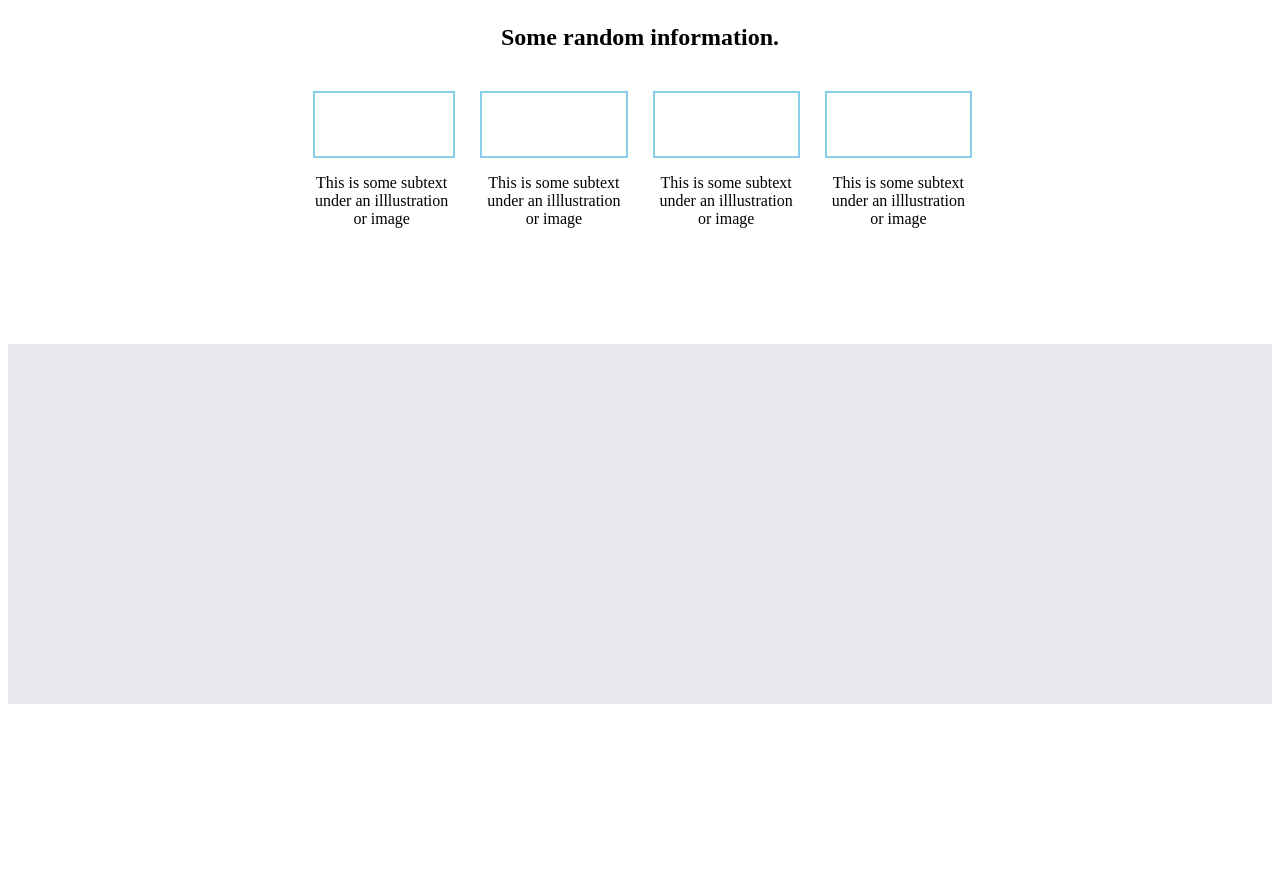
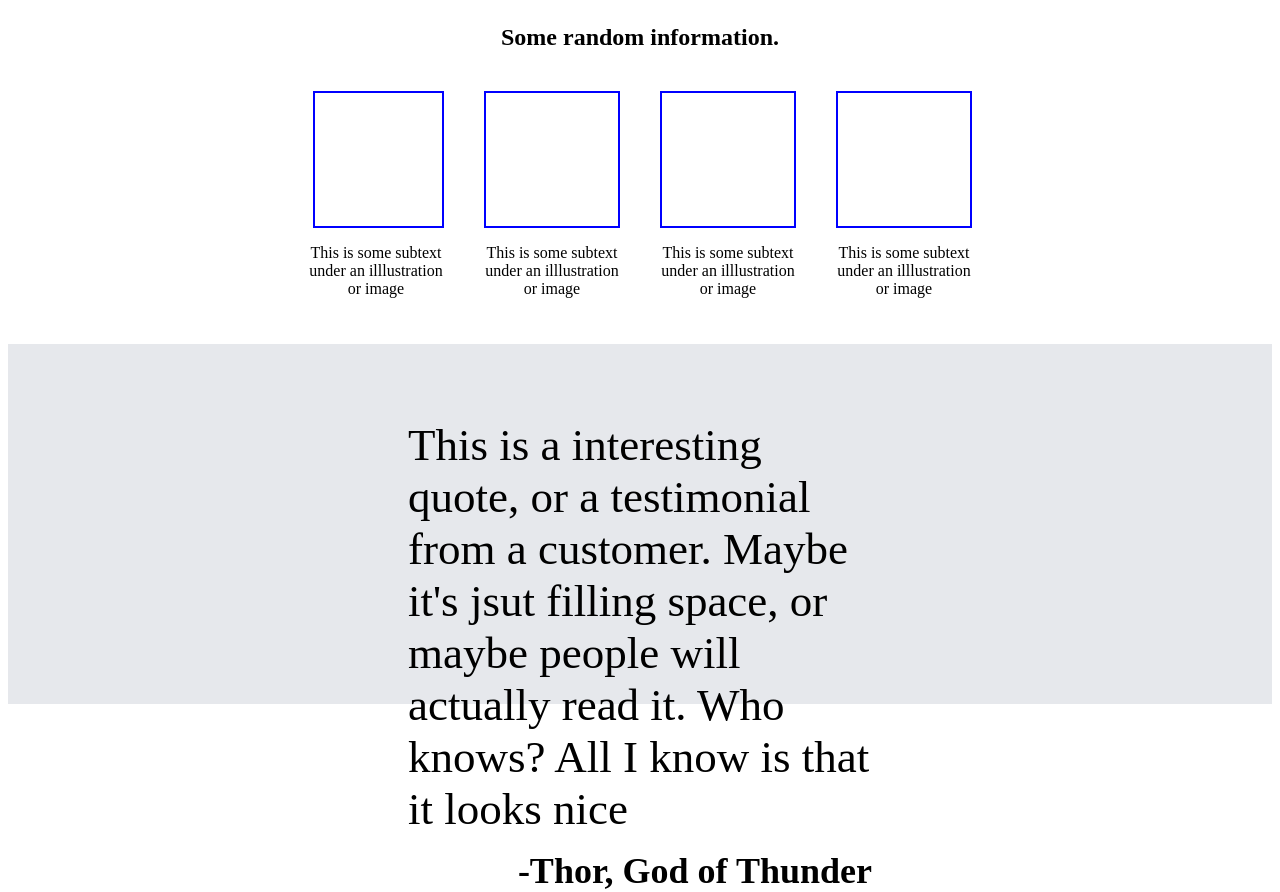
Before and after one commit to TSlaykila/LandingPageProject, a plain HTML site: page index.html in a window 1280 px wide. Shown: the part 384-1276 px from the top of the page. Before the commit the page ends 1096 px from the top, so only its background shows below. Drawn offline with Linux system fonts and the light colour scheme.

Commit message:
Finishing third quadrant of the landingpage

```diff
--- a/index.html
+++ b/index.html
@@ -48,6 +48,10 @@
             </div>
         </div>
         <div class="secondquadrantcontent">
+            <div class="second_maindiv">
+                <p id="second_firstparagraph"> This is a interesting quote, or a testimonial from a customer. Maybe it's jsut filling space, or maybe people will actually read it. Who knows? All I know is that it looks nice </p>
+                <p id="second_quote"> -Thor, God of Thunder</p>
+            </div>
         </div>
         </div class="thirdquadrantcontent">
         </div>
--- a/style.css
+++ b/style.css
@@ -94,25 +94,25 @@
     flex: 1;
     justify-content: space-between;
 
-    gap: 25px;
+    gap: 40px;
     width: 100%;
     height: 100%;
     padding-top: 20px;
     padding-right:300px ;
     padding-left: 300px;
-    padding-bottom: 100px;
+    padding-bottom: 30px;
 
 }
 .first_insidebox01{
     box-sizing: border-box;
     flex-grow: 1;
-    border: 2px, solid, skyblue;
+    border: 2px, solid, blue;
     margin-left: 5px;
 }
 .first_insidebox{
     box-sizing: border-box;
     flex-grow: 1;
-    border: 2px, solid, skyblue;
+    border: 2px, solid, blue;
 }
 
 .first_flexbox, .first_flexbox02, .first_flexbox03, .first_flexbox04{
@@ -133,6 +133,31 @@
 }
 
 .secondquadrantcontent{
+    display: flex;
+    box-sizing: border-box;
+    flex-direction: column;
     height: 45vh;
     background-color: lch(92 2.2 266.43);
+    padding: 75px 400px 75px 400px
 }
+
+#second_firstparagraph{
+    font-size:45px;
+    font-family:light italic;
+    display: flex;
+    text-wrap: wrap;
+    padding: 0;
+    margin: 0;
+}
+
+#second_quote{
+    padding: 0;
+    margin: 0;
+    margin-top: 15px;
+    display: flex;
+    font-size: 36px;
+    font-weight: 700;
+    font-family:light italic;
+    align-content:center;
+    justify-content: flex-end;
+}
```
